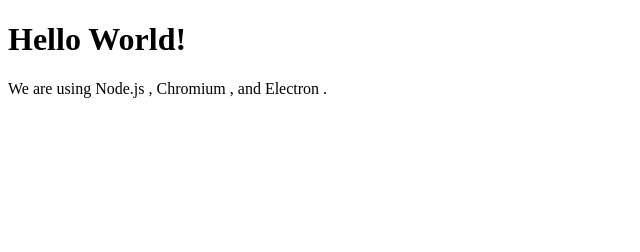
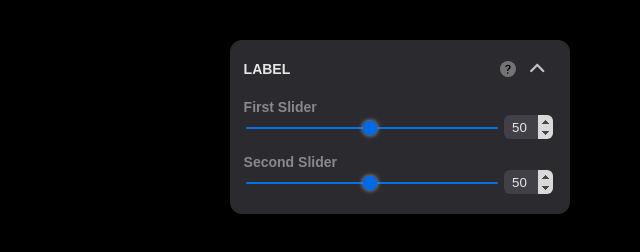
Before and after one commit to Ariel-Garcia-R/electron, an Electron app: page index.html in a window 800 px wide. Shown: the whole page, without its empty margins (0-640 px from the left). Drawn offline with Linux system fonts and the light colour scheme.

Commit message:
Created card with sliders

```diff
--- a/index.html
+++ b/index.html
@@ -1,16 +1,33 @@
 <!DOCTYPE html>
 <html>
+
 <head>
     <meta charset="UTF-8">
     <title>Hello World!</title>
     <meta http-equiv="Content-Security-Policy" content="script-src 'self' 'unsafe-inline';" />
+    <link rel="stylesheet" href="style.css">
 </head>
+
 <body>
-    <h1>Hello World!</h1>
-    <p>
-        We are using Node.js <span id="node-version"></span>,
-        Chromium <span id="chrome-version"></span>,
-        and Electron <span id="electron-version"></span>.
-    </p>
+    <div class="card">
+        <div class="card-header">
+            <h1 class="card-title">LABEL</h1>
+           <div>
+             <i class="icon normal"></i>
+             <i class="icon btn-up"></i>
+           </div>
+        </div>
+        <label for="range_1">First Slider</label>
+        <div class="inputs_container">
+            <input class="slider" type="range" min="1" max="100" value="50" name="range_1" id="range_1">
+            <input class="slider_number" type="number" name="range_1" id="range_1_number" min="1" max="100" value="50">
+        </div>
+        <label for="range_2">Second Slider</label>
+        <div>
+            <input class="slider" type="range" min="1" max="100" value="50" name="range_2" id="range_2">
+            <input class="slider_number" type="number" name="range_1" id="range_2_number" min="1" max="100" value="50">
+        </div>
+    </div>
 </body>
+
 </html>
--- /dev/null
+++ b/style.css
@@ -0,0 +1,125 @@
+* {
+    box-sizing: border-box;
+    font-family: Arial, Helvetica, sans-serif;
+}
+
+body {
+    background-color: black;
+    padding: 0;
+    margin: 0;
+}
+
+label {
+    margin-top: 15px;
+    font-size: 14px;
+    color: rgba(255, 255, 255, 0.50);
+    font-weight: 700;
+    display: block;
+    user-select: none;
+}
+
+.card {
+    margin: 5% auto;
+    background-color: #302F35;
+    width: 340px;
+    height: 174px;
+    opacity: 0.9;
+    box-shadow: 0 2px 20px 0 rgba(0, 0, 0, 0.50);
+    border-radius: 12px;
+    padding: 14px 13.6px;
+}
+
+.card-title {
+    font-size: 14px;
+    color: #FFFFFF;
+    user-select: none;
+    letter-spacing: 0;
+}
+
+.slider {
+    width: 252px;
+}
+
+
+.slider::-webkit-slider-runnable-track {
+    -webkit-appearance: none;
+    background-color: #007FFF;
+    border-radius: 50%;
+    height: 2px;
+    cursor: grab;
+    border-radius: 4.5px;
+    margin-top: -7px;
+}
+
+.slider::-webkit-slider-thumb {
+    -webkit-appearance: none;
+    appearance: none;
+    margin-top: -7px;
+    border-radius: 50%;
+    cursor: pointer;
+    box-shadow: 0 0 4px 0;
+    background: #6C6D73;
+    background-size: 45%;
+    background-position: center;
+    background-repeat: no-repeat;
+}
+
+.slider::-moz-range-thumb {
+    -webkit-appearance: none;
+    margin-top: -7px;
+    appearance: none;
+    border-radius: 50%;
+    cursor: pointer;
+    box-shadow: 0 0 4px 0;
+    background: #6C6D73;
+    background-size: 45%;
+    background-position: center;
+    background-repeat: no-repeat;
+}
+
+.slider_number {
+    width: 50px;
+    padding: 0 0 0 8px;
+    background: #47484E;
+    border-radius: 6px;
+    border: none;
+    width: 49px;
+    height: 24px;
+    color: #FFFFFF;
+}
+
+.slider_number::-webkit-inner-spin-button {
+    opacity: 1;
+    height: 24px;
+    max-width: 5px !important;
+}
+
+.card-header {
+    display: flex;
+    justify-content: space-between;
+    align-items: center;
+    height: 30px;
+}
+
+.icon {
+    margin: 0px 5px;
+}
+
+.btn-up {
+    background-image: url('assets/btn-up.svg');
+    background-repeat: no-repeat;
+    background-position: right center;
+    padding-right: 25px;
+
+}
+
+.normal {
+    background-image: url('assets/normal.svg');
+    background-repeat: no-repeat;
+    background-position: right center;
+    padding-right: 25px;
+}
+
+.input_container {
+    display: flex;
+}
```
Also changed, not shown: preload.js (+16 -12 lines), assets/btn-up.svg (added), assets/normal.svg (added).
